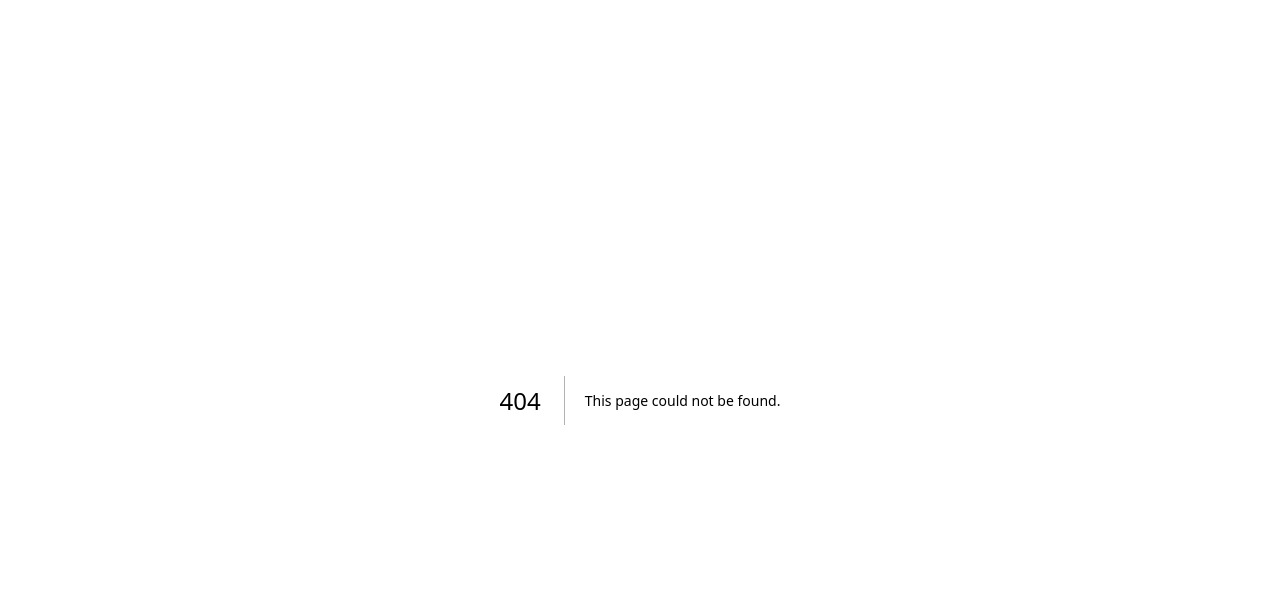
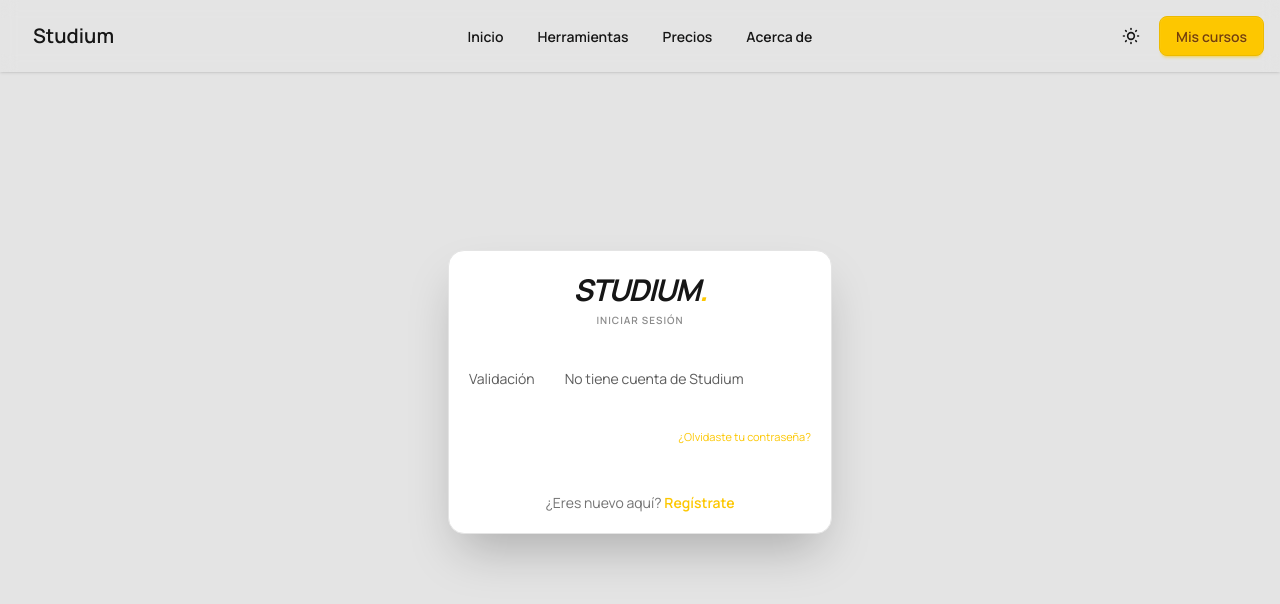
Before and after one commit to yuseflc/studium, a Next.js app: page /auth/link in a window 1280 px wide. Before the commit this address had no page. Shown: the top 604 px of the page. Built offline with nearby package versions, Linux system fonts and the light colour scheme; no server answers; a web font is replaced by a local one.

Commit message:
[Upgrade] Link
registrarte con google

```diff
--- /dev/null
+++ b/src/app/auth/link/layout.tsx
@@ -0,0 +1,13 @@
+import Navbar from '@/components/ui/Navbars/Navbar';
+export default function LoginLayout({
+  children,
+}: {
+  children: React.ReactNode;
+}) {
+  return (
+    <div className="min-h-screen w-full bg-base-300">
+      <Navbar />
+      {children}
+    </div>
+  );
+}
--- /dev/null
+++ b/src/app/auth/link/page.tsx
@@ -0,0 +1,5 @@
+import LinkForm from '@/components/auth/LinkForm';
+
+export default function LinkPage() {
+  return <LinkForm />;
+}
--- /dev/null
+++ b/src/components/auth/LinkForm.tsx
@@ -0,0 +1,125 @@
+'use client';
+
+import { useState, useEffect } from 'react';
+import { signIn, useSession } from 'next-auth/react';
+import { useRouter, useSearchParams } from 'next/navigation';
+import { IconEye, IconEyeOff } from '@tabler/icons-react';
+// Componente SVG de Google optimizado para accesibilidad y bundle
+
+import Link from 'next/link'; // Navegación interna sin recargar la página
+
+
+export default function LinkForm() {
+  // Campos del formulario y estados de interacción
+  const [email, setEmail] = useState('');
+  const [password, setPassword] = useState('');
+  const [showPassword, setShowPassword] = useState(false);
+  const [isLoading, setIsLoading] = useState(false);
+  const [error, setError] = useState('');
+
+  // Hooks de navegación y sesión
+  const router = useRouter();
+  const searchParams = useSearchParams();
+  const callbackUrl = searchParams.get('callbackUrl') || '/mycourses';
+  // callbackUrl permite regresar al destino original luego de iniciar sesión.
+  const { status } = useSession();
+
+  // Redirecciona a la ruta de destino tras iniciar sesión o si ya está autenticado.
+  useEffect(() => {
+    if (status === 'authenticated') {
+      router.push(callbackUrl);
+    }
+  }, [status, router, callbackUrl]);
+
+  /**
+   * Envía el formulario de login usando NextAuth
+   * - Maneja errores y loading
+   */
+  const handleSubmit = async (e: React.FormEvent) => {
+    e.preventDefault();
+    setError('');
+    setIsLoading(true);
+    try {
+      const result = await signIn('credentials', {
+        username: email,
+        password,
+        redirect: false,
+      });
+      if (result?.error) {
+        setError('Credenciales incorrectas. Inténtalo de nuevo.');
+      } else if (result?.ok) {
+        router.push(callbackUrl);
+      }
+    } catch (err) {
+      setError('Hubo un problema con la conexión.');
+    } finally {
+      setIsLoading(false);
+    }
+  };
+
+  /**
+   * Inicia sesión con Google
+   */
+  const handleGoogleSignIn = () => {
+    setIsLoading(true);
+    signIn('google', { callbackUrl });
+  };
+
+  // Renderiza el formulario de inicio de sesión completo con controles, estado y opciones sociales.
+  return (
+    // Layout principal centrado y responsive
+    <div className="min-h-[80vh] flex items-center justify-center px-4 py-10">
+      <div className="card w-full max-w-sm bg-base-100 shadow-2xl border border-base-300 rounded-2xl">
+        <div className="card-body p-5 space-y-2">
+          {/* Cabecera centrada */}
+          <div className="text-center space-y-1">
+            <h2 className="text-3xl font-bold italic text-base-content tracking-tighter leading-tight">
+              STUDIUM<span className="text-primary">.</span>
+            </h2>
+            <p className="text-base-content/50 font-semibold uppercase text-[10px] tracking-widest">Iniciar sesión</p>
+          </div>
+
+          {/* Formulario de login */}
+          <form className="space-y-2" onSubmit={handleSubmit}>
+            {/* Mensaje de error */}
+            {error && (
+              <div className="alert alert-error py-2 px-2 text-[11px] rounded-lg shadow-sm">
+                <span>{error}</span>
+              </div>
+            )}
+
+
+            {/* Campo Contraseña */}
+            <div className="form-control space-y-2">
+              <label className="label">
+                <span className="label-text text-base-content/70">Validación</span>
+                <span className="label-text text-base-content/70 p-6">No tiene cuenta de Studium</span>
+              </label>
+              <div className="relative">
+
+              </div>
+              <div className="flex justify-end mt-1">
+                <Link href="#" className="text-[11px] link link-primary no-underline hover:underline">
+                  ¿Olvidaste tu contraseña?
+                </Link>
+              </div>
+            </div>
+
+
+
+          </form>
+
+          {/* CTA de registro */}
+          <div className="mt-8 text-center">
+            <p className="text-sm text-base-content/60">
+              ¿Eres nuevo aquí?{' '}
+              <Link href="/auth/signup" className="link link-primary font-semibold no-underline hover:underline">
+                Regístrate
+              </Link>
+            </p>
+          </div>
+        </div>
+      </div>
+    </div>
+  );
+}
```
